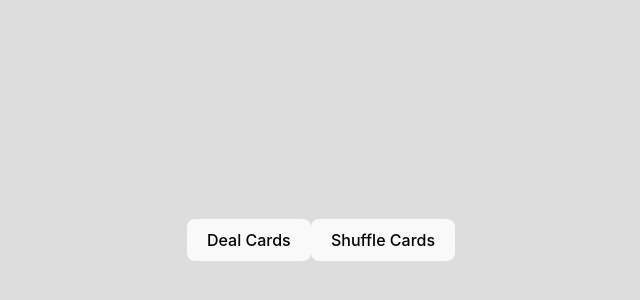
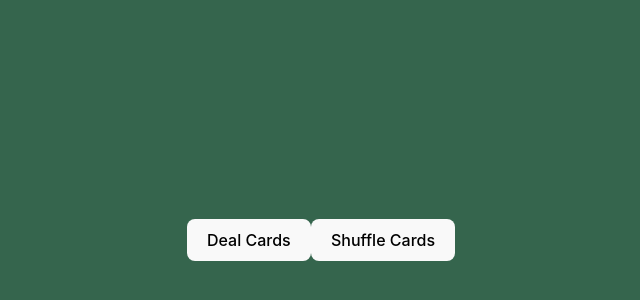
Before and after one commit to NekkidBear/CMO-CardGame, a React (Vite) app: page / in a window 1280 px wide. Shown: the part 160-460 px from the top of the page, without its empty margins (319-959 px from the left). Built offline with nearby package versions, Linux system fonts and the light colour scheme.

Commit message:
update background color

```diff
--- a/src/Card/css-cards/Card.css
+++ b/src/Card/css-cards/Card.css
@@ -5,7 +5,7 @@
 }
 
 body {
-  background-color: #ddd;
+  background-color: #35654d;
   display: flex;
   flex-wrap: wrap;
   gap: 0.5em;
```
